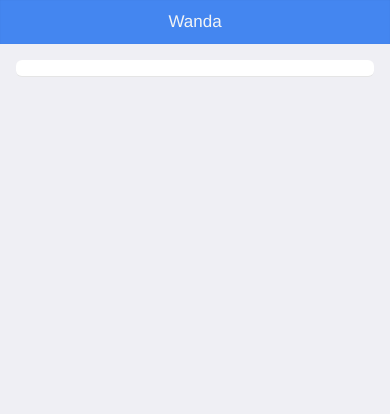
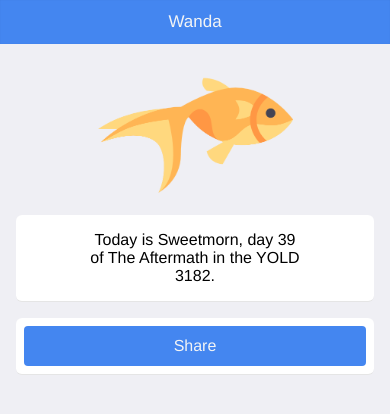
Before and after one commit to ScottBouloutian/wanda, a plain HTML site: page www/index.html in a window 390 px wide. Drawn offline with Linux system fonts and the light colour scheme; some packages are replaced by stand-ins of ours.

Commit message:
added discordian calculator

```diff
--- a/www/css/index.css
+++ b/www/css/index.css
@@ -0,0 +1,12 @@
+.fish-image {
+    width: 50%;
+    margin-top: 32px;
+}
+
+.app-content {
+    text-align: center;
+}
+
+#discordian-text {
+    margin: 8px 64px 8px 64px;
+}
--- a/www/index.html
+++ b/www/index.html
@@ -42,7 +42,12 @@
                 <div class="app-title">Wanda</div>
             </div>
             <div class="app-content">
+                <img class="fish-image" src="img/fish.png" />
                 <div class="app-section">
+                    <p id="discordian-text"></p>
+                </div>
+                <div class="app-section">
+                    <div id="share-button" class="app-button blue">Share</div>
                 </div>
             </div>
         </div>
--- a/www/js/index.js
+++ b/www/js/index.js
@@ -23,11 +23,9 @@ var app = {
     },
 
     // deviceready Event Handler
-    //
-    // Bind any cordova events here. Common events are:
-    // 'pause', 'resume', etc.
     onDeviceReady: function() {
         this.receivedEvent('deviceready');
+        document.addEventListener('resume', onResume, false);
     },
 
     // Update DOM on a Received Event
@@ -41,8 +39,76 @@ var app = {
     }
 };
 
+function noop () { }
+
+function onResume() {
+    location.reload();
+}
+
 function homeController(page) {
+    var text = 'Today is ' + discordian(new Date(Date.now())) + '.';
+    $(page).find('#discordian-text').text(text);
+    $(page).find('#share-button').on('click', function () {
+        window.plugins.socialsharing.shareWithOptions({
+            message: 'share this',
+            subject: 'Wanda',
+            url: 'https://www.google.com'
+        }, noop, noop);
+    });
+}
 
+/**
+ * All Hail Discordia! - this script prints Discordian date using system date.
+ * author: jklu, lang: JavaScript
+ */
+ Date.prototype.isLeapYear = function() {
+   var year = this.getFullYear();
+   if ((year & 3) !== 0) return false;
+   return ((year % 100) !== 0 || (year % 400) === 0);
+ };
+ Date.prototype.getDOY = function() {
+   var dayCount = [0, 31, 59, 90, 120, 151, 181, 212, 243, 273, 304, 334];
+   var mn = this.getMonth();
+   var dn = this.getDate();
+   var dayOfYear = dayCount[mn] + dn;
+   if (mn > 1 && this.isLeapYear()) dayOfYear++;
+   return dayOfYear;
+ };
+ var seasons = ["Chaos", "Discord", "Confusion",
+   "Bureaucracy", "The Aftermath"];
+ var weekday = ["Sweetmorn", "Boomtime", "Pungenday",
+   "Prickle-Prickle", "Setting Orange"];
+ var apostle = ["Mungday", "Mojoday", "Syaday",
+   "Zaraday", "Maladay"];
+ var holiday = ["Chaoflux", "Discoflux", "Confuflux",
+   "Bureflux", "Afflux"];
+
+function discordian (date) {
+    var y = date.getFullYear();
+    var yold = y + 1166;
+    var dayOfYear = date.getDOY();
+
+    if (date.isLeapYear()) {
+      if (dayOfYear == 60)
+        return "St. Tib's Day, in the YOLD " + yold;
+      else if (dayOfYear > 60)
+        dayOfYear--;
+    }
+    dayOfYear--;
+
+    var divDay= Math.floor(dayOfYear/73);
+
+    var seasonDay = (dayOfYear % 73) + 1;
+    if (seasonDay == 5)
+      return apostle[divDay] + ", in the YOLD " + yold;
+    if (seasonDay == 50)
+      return holiday[divDay] + ", in the YOLD " + yold;
+
+    var season = seasons[divDay];
+    var dayOfWeek = weekday[dayOfYear % 5];
+
+    return dayOfWeek + ", day " + seasonDay + " of " +
+      season + " in the YOLD " + yold;
 }
 
 app.initialize();
```
Also changed, not shown: www/img/fish.png (added), 1 other file.
